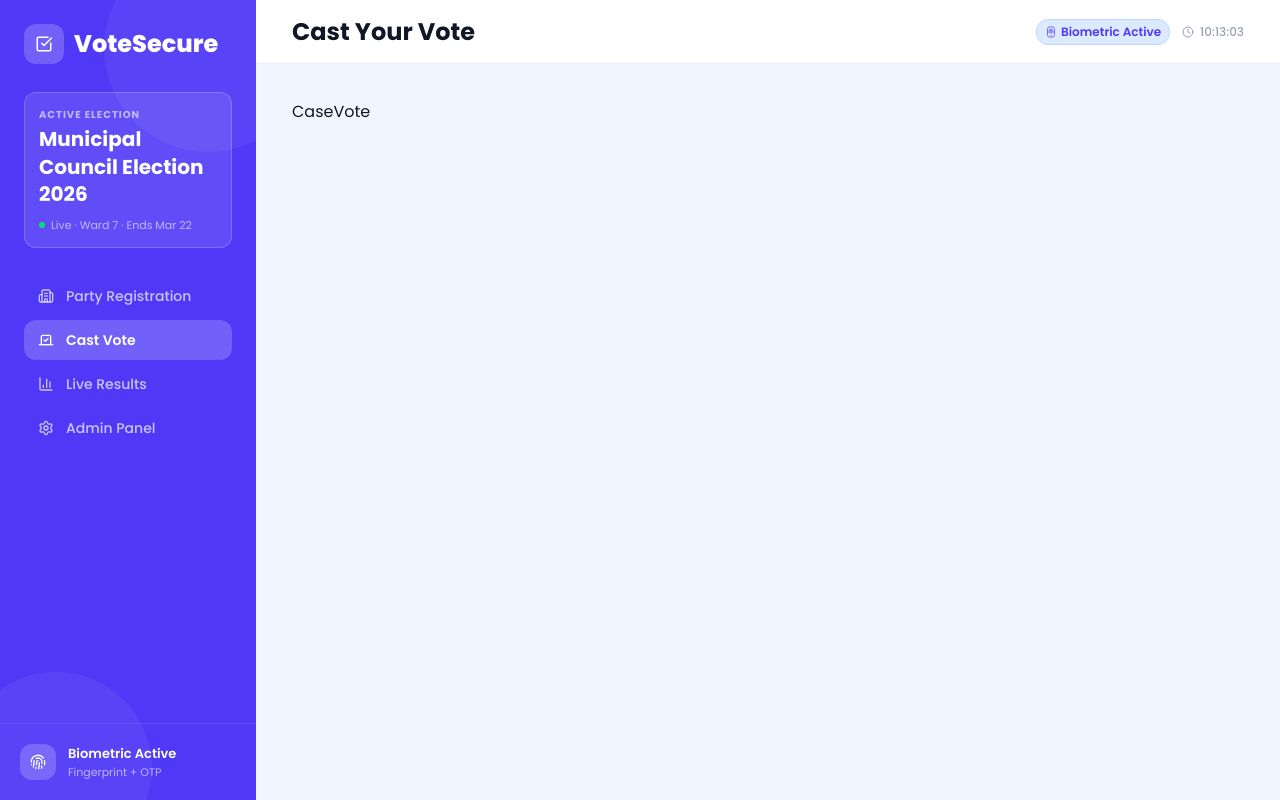
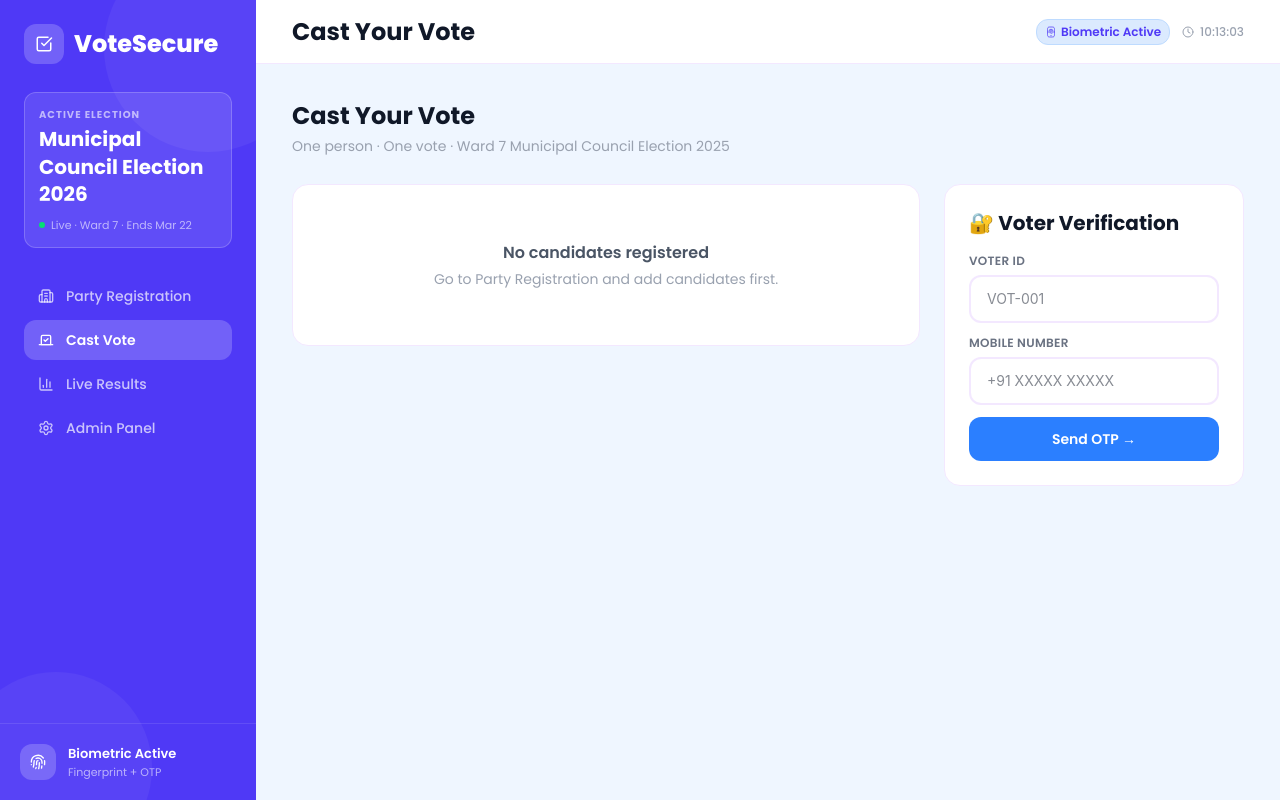
Before and after one commit to Dhanushmathan/Fingerprint-Vote-app-Frentend, a React (Vite) app: page /vote in a window 1280 px wide. Built offline with nearby package versions, Linux system fonts and the light colour scheme.

Commit message:
feat: complete castevote UI

```diff
--- a/src/pages/CastVote.jsx
+++ b/src/pages/CastVote.jsx
@@ -2,7 +2,46 @@ import React from 'react'
 
 const CaseVote = () => {
   return (
-    <div>CaseVote</div>
+    <div>
+      <h2 className='text-2xl font-bold text-gray-900'>Cast Your Vote</h2>
+      <p className='text-sm text-gray-400 mt-1 mb-7'>One person · One vote · Ward 7 Municipal Council Election 2025</p>
+
+      <div className='grid grid-cols-[1fr_300px] gap-6 items-start'>
+
+        {/* Candidates List */}
+        <div>
+          <div className='card text-center py-14'>
+            <p className="font-semibold text-gray-600 mb-1">No candidates registered</p>
+            <p className="text-sm text-gray-400">Go to Party Registration and add candidates first.</p>
+          </div>
+        </div>
+
+        {/* Voter verification sidebar */}
+        <div className='flex flex-col gap-4'>
+
+          {/* Step 1: Detdils + OTP */}
+          <div className='card'>
+            <p className='text-xl font-bold text-gray-900 mb-4'>🔐 Voter Verification</p>
+
+            <div className='space-y-3'>
+              <div>
+                <label className="label">Voter ID</label>
+                <input className="input" placeholder="VOT-001" />
+              </div>
+              <div>
+                <label className="label">Mobile Number</label>
+                <input className="input" placeholder="+91 XXXXX XXXXX" />
+              </div>
+              <button
+                className="btn-primary w-full"
+              >
+                Send OTP →
+              </button>
+            </div>
+          </div>
+        </div>
+      </div>
+    </div>
   )
 }
 
```
